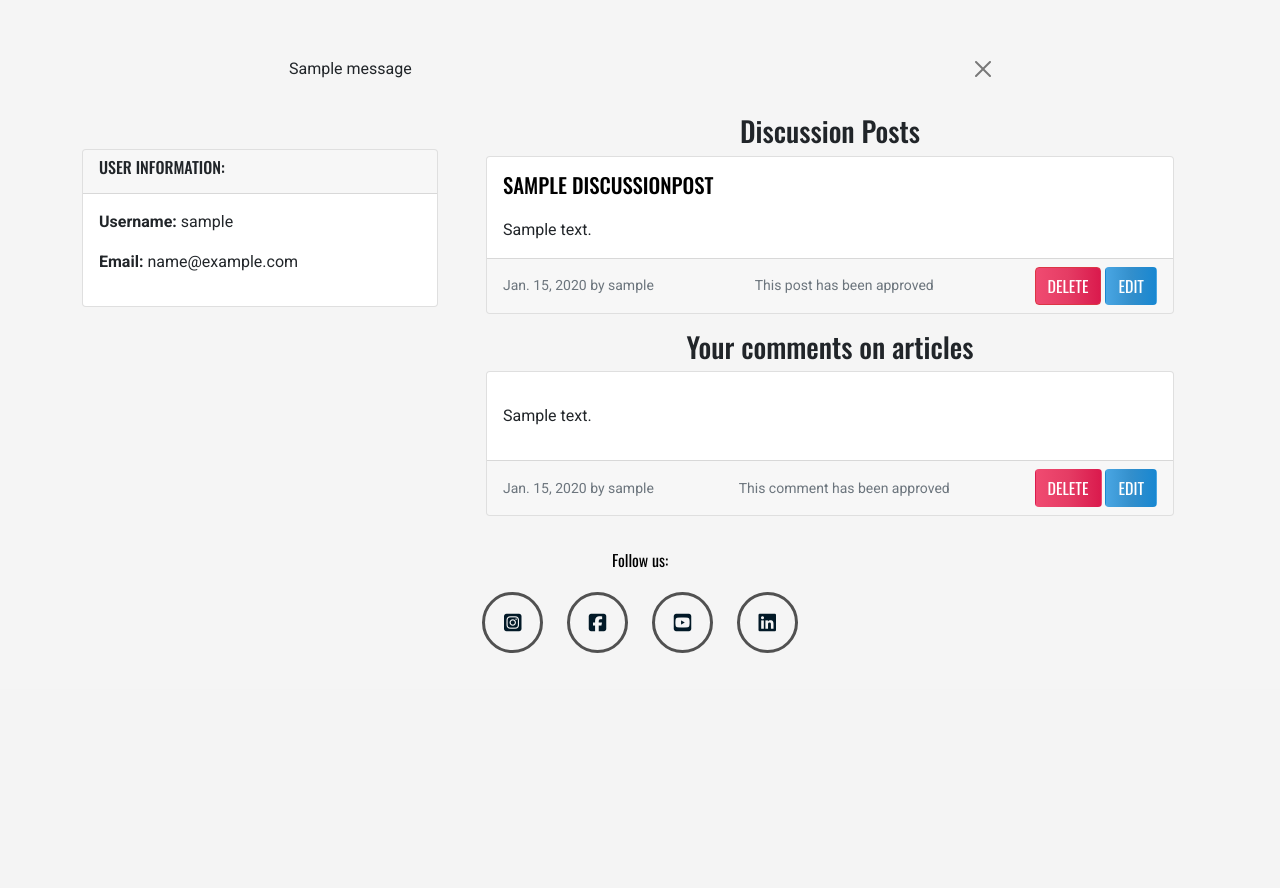
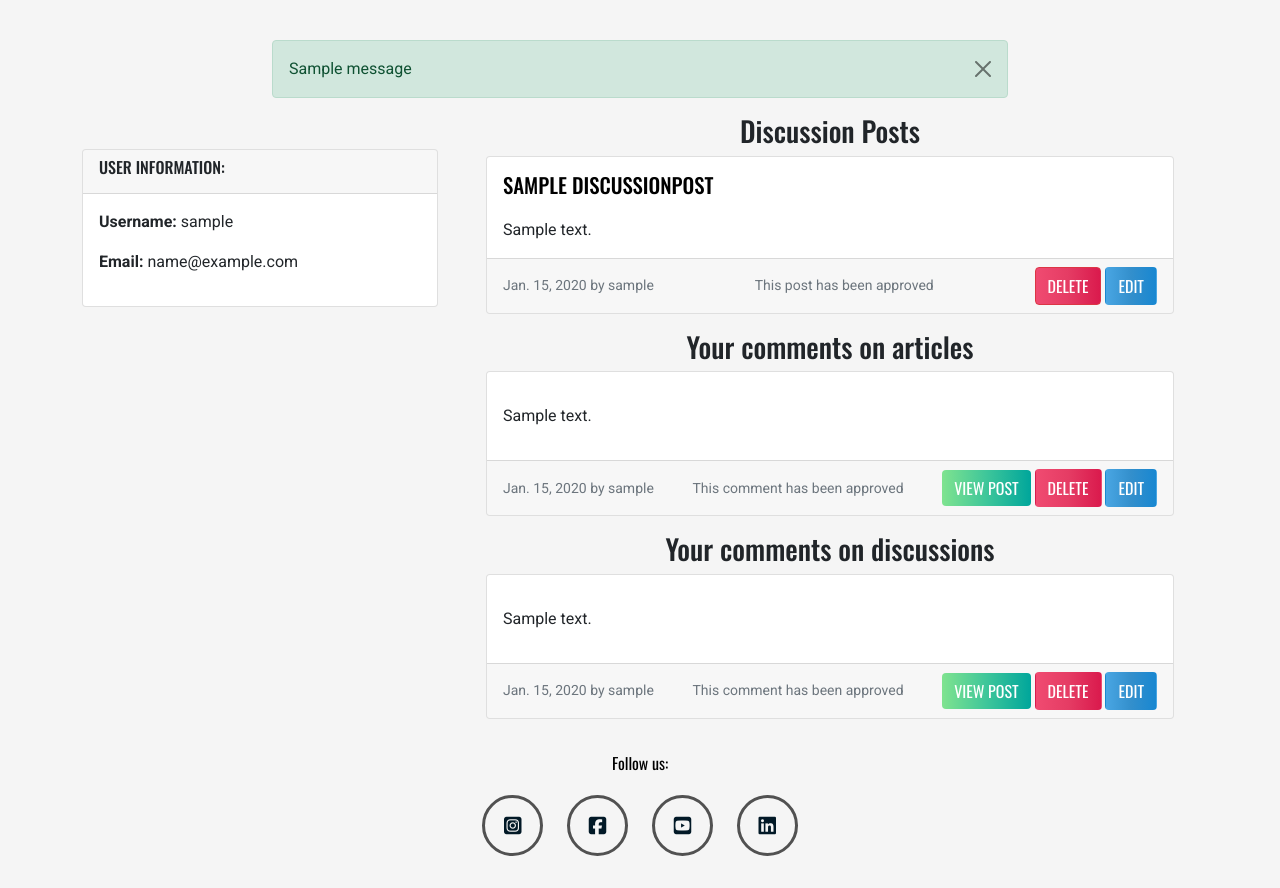
Before and after one commit to tildeholmqvist/connected, a Django app: page /profile/ in a window 1280 px wide. Shown: the part 111-999 px from the top of the page. Before the commit the page ends 764 px from the top, so only its background shows below. Run offline with Django 4.2, Linux system fonts and the light colour scheme; a user stored in the database is signed in; tables that the repository leaves empty hold one stand-in row (values such as "Sample post"); one stand-in notice (Sample message) is shown; some libraries are stand-ins or nearby versions.

Commit message:
adding view post buttons to the profilepage comments and fixing so the delete and edit button is worknd edit buttons is working

```diff
--- a/blog/templates/blog/blog_detail.html
+++ b/blog/templates/blog/blog_detail.html
@@ -80,7 +80,7 @@
                                 <p class="approval">This comment is awaiting approval</p>
                             {% endif %}
                             {% if user.is_authenticated and comment.author == user %}
-                                <button class="btn btn-delete" comment_id="{{ comment.id }}">Delete</button>
+                                <button class="btn btn-delete-comment" comment_id="{{ comment.id }}" post_slug="{{comment.post.slug}}">Delete</button>
                                 <a class="btn btn-edit" href="{% url 'comment_edit' slug=post.slug comment_id=comment.id %}" comment_id="{{ comment.id }}">Edit</a>
                             {% endif %}
                         </div>
--- a/discussion/urls.py
+++ b/discussion/urls.py
@@ -3,12 +3,12 @@ from . import views
 from .views import DiscussionIndex, create_discussion, discussion_detail, comment_delete, discussion_delete, discussion_edit
 
 urlpatterns = [
-    path('', DiscussionIndex.as_view(), name='discussion_list'),
-    path('discussion/', DiscussionIndex.as_view(), name='discussion_index'),
-    path("post/<int:pk>/", discussion_detail, name="discussion_detail"),
-    path('create_discussion/', create_discussion, name='create_discussion'),
+    path('', views.DiscussionIndex.as_view(), name='discussion_list'),
+    path('discussion/', views.DiscussionIndex.as_view(), name='discussion_index'),
+    path("post/<int:pk>/", views.discussion_detail, name="discussion_detail"),
+    path('create_discussion/', views.create_discussion, name='create_discussion'),
     path('post/<int:pk>/delete_comment/<int:comment_id>/', views.comment_delete, name='comment_delete'),
-    path('post/<int:pk>/edit_comment/<int:comment_id>/', views.comment_edit, name='comment_edit'),
+    path('discussion/post/<int:pk>/edit_comment/<int:comment_id>/', views.comment_edit, name='comment_edit'),
     path('<int:pk>/delete/', views.discussion_delete, name='discussion_delete'),
     path('discussion/edit/<int:pk>/', views.discussion_edit, name='discussion_edit'),
 ]
--- a/profilepage/templates/profilepage/profile.html
+++ b/profilepage/templates/profilepage/profile.html
@@ -64,15 +64,41 @@
                             {% endif %}
                             {% if user.is_authenticated and comment.author == user %}
                             <div class="buttons-sidebyside">
-                            <button class="btn btn-delete" comment_id="{{ comment.id }}">Delete</button>
-                            <a class="btn btn-edit" href="#" comment_id="{{ comment.id }}">Edit</a>
+                                <a class="btn btn-primary" href=" {% url 'blog_detail' slug=comment.post.slug %}#comment{{ comment.id }}">View post</a>
+                                <button class="btn btn-delete-comment" comment_id="{{ comment.id }}" post_slug="{{comment.post.slug}}" href="#">Delete</button>
+                                <a class="btn btn-edit" href="{% url 'comment_edit' slug=comment.post.slug comment_id=comment.id %}">Edit</a>
                             </div>
                             {% endif %}
                         </div>
                     </div>
                     {% endif %}
                 {% endfor %}
-                {% if not comments %}
+                 <h3 class="discussion-header">Your comments on discussions</h3>
+                {% for discussion_comment in discussion_comments %}
+                {% if discussion_comment.approved or discussion_comment.author == user %}
+                <div class="card mb-3">
+                    <div class="card-body">
+                        <p class="card-text">{{ discussion_comment.body | linebreaks }}</p>
+                    </div>
+                    <div class="card-footer d-flex flex-wrap justify-content-between align-items-center ">
+                        <small class="text-muted">{{ discussion_comment.created_at.date }} by {{ discussion_comment.author }}</small>
+                        {% if not discussion_comment.approved and discsussion_comment.author == user %}
+                        <small class="approval">This comment is awaiting approval</small>
+                        {% else %}
+                        <small class="text-muted approved">This comment has been approved</small>
+                        {% endif %}
+                        {% if user.is_authenticated and discussion_comment.author == user %}
+                        <div class="buttons-sidebyside">
+                            <a class="btn btn-primary" href="{% url 'discussion_detail' pk=discussion_comment.post.pk %}">View post</a>
+                            <button class="btn btn-delete-discussion-comment" comment_id="{{ discussion_comment.id }}" discussion_id="{{discussion_comment.post.id}}">Delete</button>
+                            <a class="btn btn-edit" href="{% url 'comment_edit' discussion_comment.post.pk discussion_comment.pk %}">Edit</a>
+                        </div>
+                        {% endif %}
+                    </div>
+                </div>
+                {% endif %}
+                {% endfor %}
+                {% if not discussion_comments %}
                 <p class="discussion-header text-center">You haven't made any comments yet</p>
             {% endif %}
             </div>
--- a/profilepage/urls.py
+++ b/profilepage/urls.py
@@ -6,5 +6,4 @@ urlpatterns = [
     path('profile/', views.profile_page, name='profile_page'),
     path('post/<int:pk>/edit_post/<int:pk>/', views.post_edit, name='post_edit'),
     path('<int:pk>/delete/', views.discussion_delete, name='discussion_delete'),
-    path('post/<slug:slug>/delete_comment/<int:comment_id>/', views.comment_delete, name='comment_delete'),
 ]
--- a/profilepage/views.py
+++ b/profilepage/views.py
@@ -5,7 +5,7 @@ from django.contrib.auth.decorators import login_required
 from django.contrib import messages
 from .models import Profile
 from blog.models import Category, Post, Comment
-from discussion.models import DiscussionPost
+from discussion.models import DiscussionPost, DiscussionComment
 from discussion.forms import DiscussionPostForm
 
 @login_required
@@ -13,15 +13,15 @@ def profile_page(request):
     user_profile = Profile.objects.get(user=request.user)
     categories = Category.objects.all()
     discussions = DiscussionPost.objects.filter(author=request.user)
-    comments = Comment.objects.filter(post__author=request.user)
-    discussion_comments = Comment.objects.filter(author=request.user)
+    comments = Comment.objects.filter(author=request.user)
+    discussion_comments = DiscussionComment.objects.filter(author=request.user)
 
-    comments = comments | discussion_comments
 
     context = {
         "categories": categories,
         "profile": user_profile,
         "comments": comments,
+        "discussion_comments": discussion_comments,
         "discussions": discussions,
     }
 
--- a/static/css/style.css
+++ b/static/css/style.css
@@ -112,7 +112,8 @@ header {
 
 .btn-delete,
 .btn-delete-post,
-.btn-delete-comment {
+.btn-delete-comment,
+.btn-delete-discussion-comment {
     /* fallback for old browsers */
     background: #f04b71;
     /* Chrome 10-25, Safari 5.1-6 */
@@ -136,7 +137,18 @@ header {
     font-family: "Oswald", sans-serif;
     text-transform: uppercase;
 }
-
+.btn-primary{
+    /* fallback for old browsers */
+    background: #7FE38F;
+    /* Chrome 10-25, Safari 5.1-6 */
+    background: -webkit-linear-gradient(to right, #7FE38F, #3EC69A, #00A69B);
+    /* W3C, IE 10+/ Edge, Firefox 16+, Chrome 26+, Opera 12+, Safari 7+ */
+    background: linear-gradient(to right, #7FE38F, #3EC69A, #00A69B);
+    color: #fff;
+    font-family: "Oswald", sans-serif;
+    text-transform: uppercase;
+    border: none;
+}
 .approval {
     color: rgb(228, 97, 97);
 }
--- a/static/js/comments.js
+++ b/static/js/comments.js
@@ -17,8 +17,11 @@ document.addEventListener("DOMContentLoaded", function() {
   const discussionPostForm = document.getElementById("discussionPostForm");
 
   const deleteCommentModal = new bootstrap.Modal(document.getElementById("deleteCommentModal"));
+  const deleteDiscussionCommentModal = new bootstrap.Modal(document.getElementById("deleteDiscussionCommentModal"));
   const deleteCommentButtons = document.getElementsByClassName("btn-delete-comment");
+  const deleteDiscussionCommentButtons = document.getElementsByClassName("btn-delete-discussion-comment");
   const deleteCommentConfirm = document.getElementById("deleteCommentConfirm");
+  const deleteCommentConfirmDiscussion = document.getElementById("deleteCommentConfirmDiscussion");
 
   /* const editButtonsDiscussionComments = document.getElementsByClassName("btn-edit-comment");
 
@@ -104,9 +107,21 @@ document.addEventListener("DOMContentLoaded", function() {
 
   for (let button of deleteCommentButtons) {
     button.addEventListener("click", (e) => {
-        let commentId = e.target.getAttribute("comment_id");
-        deleteCommentConfirm.href = `/post/<slug:slug>/delete_comment/<int:comment_id>/`;
-        deleteCommentModal.show();
+      let commentId = e.target.getAttribute("comment_id");
+      let postSlug = e.target.getAttribute("post_slug");
+      deleteCommentConfirm.href = `/post/${postSlug}/delete_comment/${commentId}/`;
+      deleteCommentModal.show();
     });
   }
+
+  for (let button of deleteDiscussionCommentButtons) {
+    button.addEventListener("click", (e) => {
+      let commentId = e.target.getAttribute("comment_id");
+      let discussionID = e.target.getAttribute("discussion_id");
+      deleteCommentConfirmDiscussion.href = `/discussion/post/${discussionID}/delete_comment/${commentId}/`;
+      deleteDiscussionCommentModal.show();
+    });
+  }
+
+
 });
--- a/templates/base.html
+++ b/templates/base.html
@@ -80,7 +80,7 @@
     <div class="row">
         <div class="col-md-8 offset-md-2">
             {% for message in messages %}
-                <div class="alert {{ message.tags }} alert-dismissible fade show" id="msg" role="alert">
+                <div class="alert alert-{{ message.tags }} alert-dismissible fade show" id="msg" role="alert">
                     {{ message | safe }}
                     <button type="button" class="btn-close" data-bs-dismiss="alert" aria-label="Close"></button>
                 </div>
@@ -144,6 +144,24 @@
         </div>
     </div>
 </div>
+<!-- Delete discussion comments confirmation modal -->
+<div class="modal fade" id="deleteDiscussionCommentModal" tabindex="-1" role="dialog" aria-labelledby="deleteDiscussionCommentModalLabel" aria-hidden="true">
+    <div class="modal-dialog">
+        <div class="modal-content">
+            <div class="modal-header">
+                <h5 class="modal-title" id="deleteDiscussionCommentModalLabel">Delete Comment?</h5>
+                <button type="button" class="btn-close" data-bs-dismiss="modal" aria-label="Close"></button>
+            </div>
+            <div class="modal-body">
+                Are you sure you want to delete your comment? This action cannot be undone.
+            </div>
+            <div class="modal-footer">
+                <button type="button" class="btn btn-secondary" data-bs-dismiss="modal">Close</button>
+                <a id="deleteCommentConfirmDiscussion" href="#" class="btn btn-danger">Delete</a>
+            </div>
+        </div>
+    </div>
+</div>
 {% endblock %}
 
 {% block page_title %}
```
Also changed, not shown: blog/views.py (line endings or trailing spaces). Lines whose indentation alone changed are shown as unchanged.
